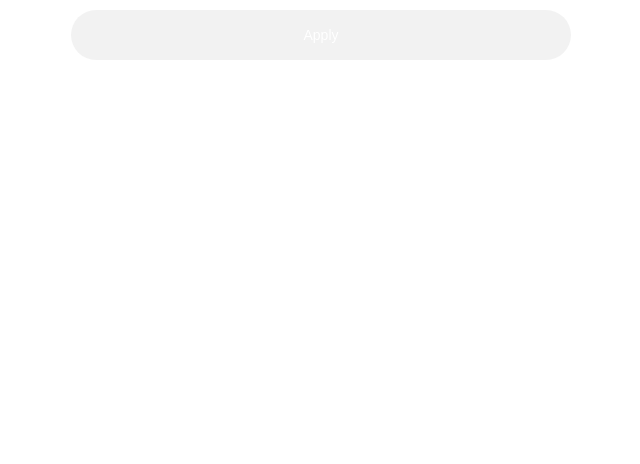
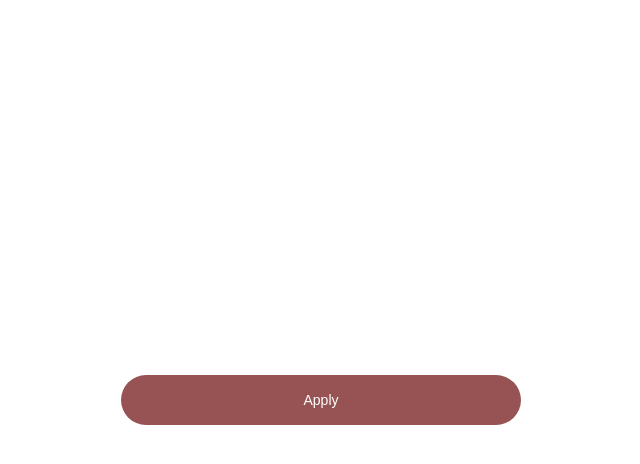
Before and after one commit to pryme0/tenantapplication, a Next.js app: page / in a window 1280 px wide. Shown: the top 464 px of the page, without its empty margins (319-959 px from the left). Built offline with nearby package versions, Linux system fonts and the light colour scheme.

Commit message:
update index page, fix input focus border

```diff
--- a/components/common-components/input.component.tsx
+++ b/components/common-components/input.component.tsx
@@ -154,10 +154,10 @@ const StyledInput = styled.input`
   background-clip: padding-box;
   background-color: #fff;
   border: 0px;
-  color: #603c3c
+  color: #603c3c;
   &:focus {
     outline: none;
-  }
+}
 `;
 
 export const StyledLabel = styled.label`
--- a/pages/index.tsx
+++ b/pages/index.tsx
@@ -9,22 +9,21 @@ import Layout from './layout';
 
 const Home: NextPage = () => {
   const handleClick=()=>{
-
-    console.log('index page')
   }
 
   return (
       <IndexConatiner>
-
-      <Button
+        <ButtonContainer>
+        <Button
             onClick={() => handleClick()}
             text="Apply"
-            width="500"
+            width="400"
             height="50"
-            background="#9d7b7b"
+            background="7e2929"
             color='ffff'
           />
 
+        </ButtonContainer>
       </IndexConatiner>
   );
 };
@@ -32,11 +31,13 @@ const Home: NextPage = () => {
 
 const IndexConatiner = styled.div`
 display: flex;
-margin-top: auto;
-margin-bottom:auto;
 height: 100vh ;
 justify-content:center;
 `
+const ButtonContainer = styled.div`
+display: flex;
+align-items: center;
+`;
 
 
 export default Home;
```
